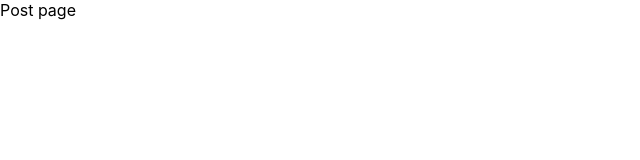
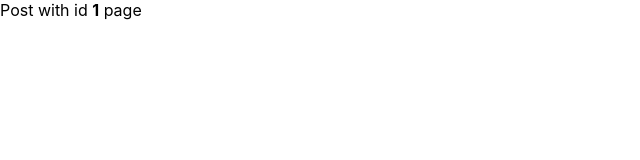
Before and after one commit to iAnisdev/next-basics, a Next.js app: page /post/1 in a window 1280 px wide. Shown: the top 160 px of the page, without its empty margins (0-640 px from the left). Built offline with nearby package versions, Linux system fonts and the light colour scheme.

Commit message:
dynamic route

```diff
--- a/pages/post/[id].tsx
+++ b/pages/post/[id].tsx
@@ -1,5 +1,7 @@
-export default function Postpage() {
+import { useRouter } from "next/router"
+export default function PostIdpage() {
+    const router = useRouter()
     return <>
-        <div>Post page</div>
+        <div>Post with id <b>{router.query.id}</b>  page</div>
     </>
 }
--- /dev/null
+++ b/pages/post/index.tsx
@@ -0,0 +1,5 @@
+export default function Postpage() {
+    return <>
+        <div>Post page</div>
+    </>
+}
```
